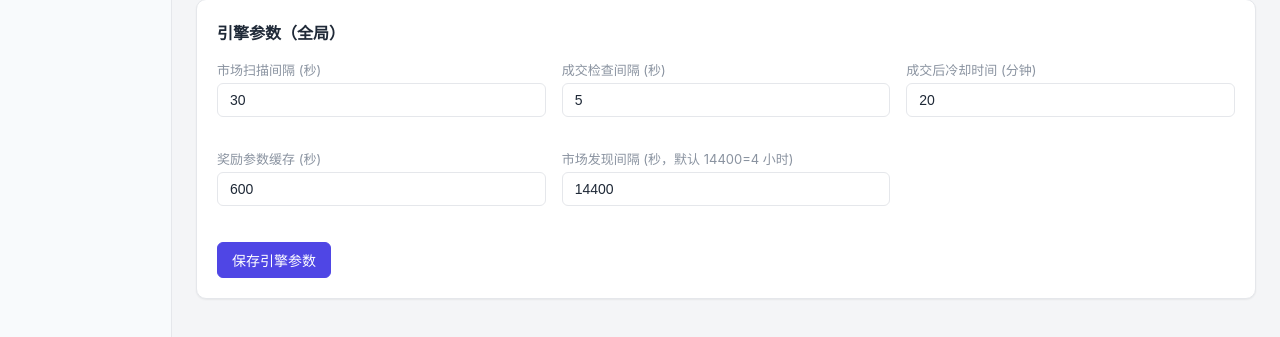
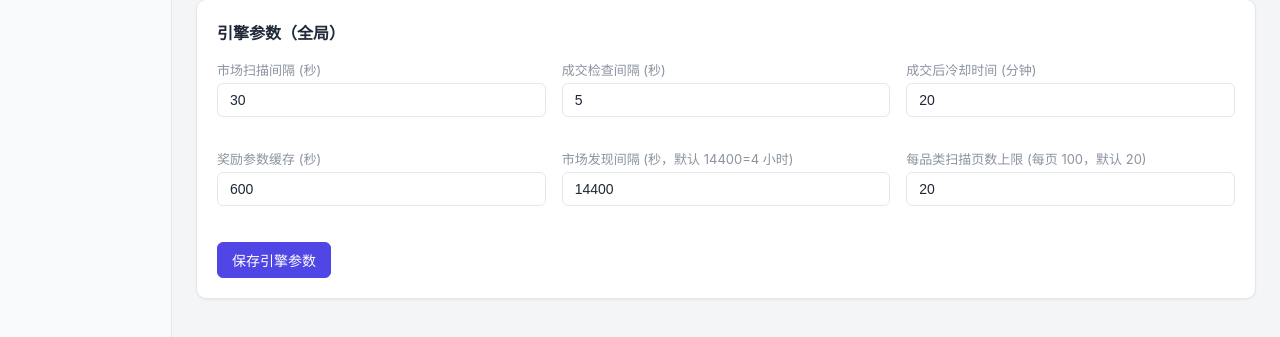
Before and after one commit to VMInsideVM/poly-marketmaker, a Flask app: page /config in a window 1280 px wide. Shown: the part 1776-2113 px from the top of the page. Run offline with Flask 3, Linux system fonts and the light colour scheme; the visitor is signed in with stand-in values (Sample User, id 1); data comes from the database, SQL or seed files in the repository; data that the repository does not hold is empty.

Commit message:
feat(config): 配置页加每品类扫描页数上限输入框
Co-Authored-By: Claude Opus 4.8 (1M context) <noreply@anthropic.com>

```diff
--- a/web/templates/config.html
+++ b/web/templates/config.html
@@ -162,6 +162,10 @@
             <div class="form-group">
                 <label>市场发现间隔 (秒，默认 14400=4 小时)</label>
                 <input type="number" name="discovery_interval_sec" step="1">
+            </div>
+            <div class="form-group">
+                <label>每品类扫描页数上限 (每页 100，默认 20)</label>
+                <input type="number" name="reward_scan_max_pages" step="1">
             </div>
         </div>
         <button type="submit" class="btn btn-primary">保存引擎参数</button>
```
